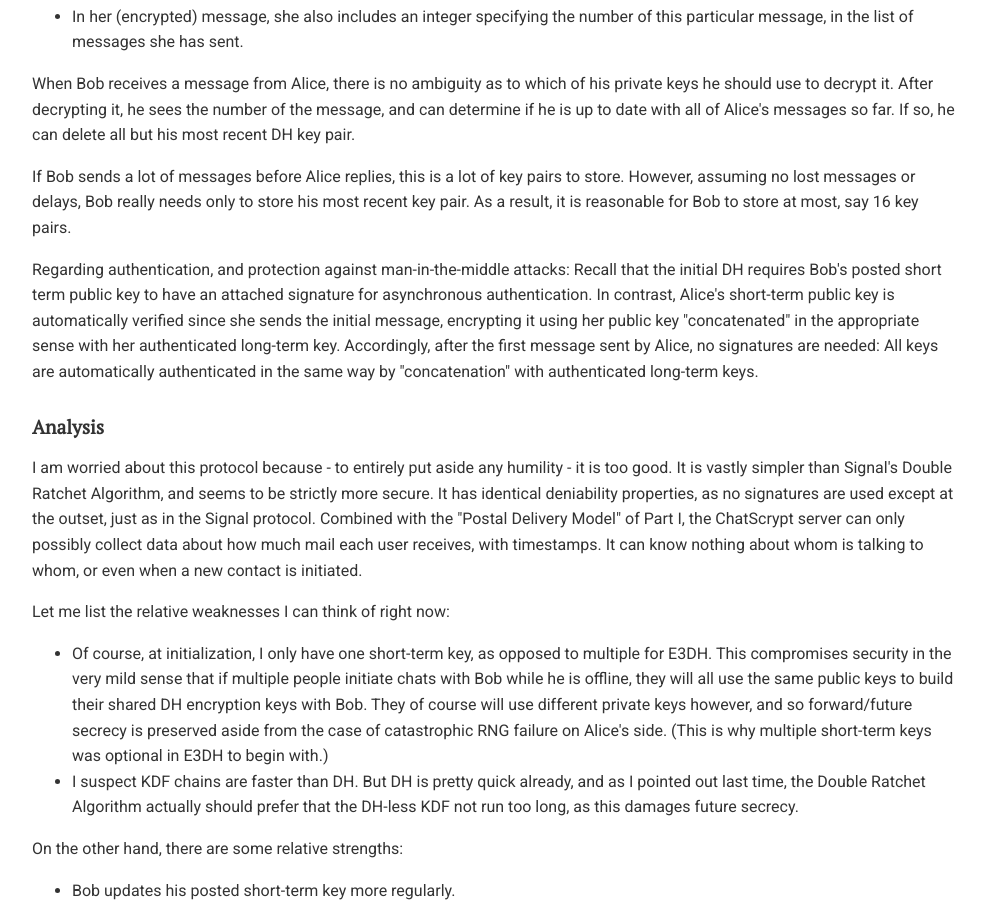
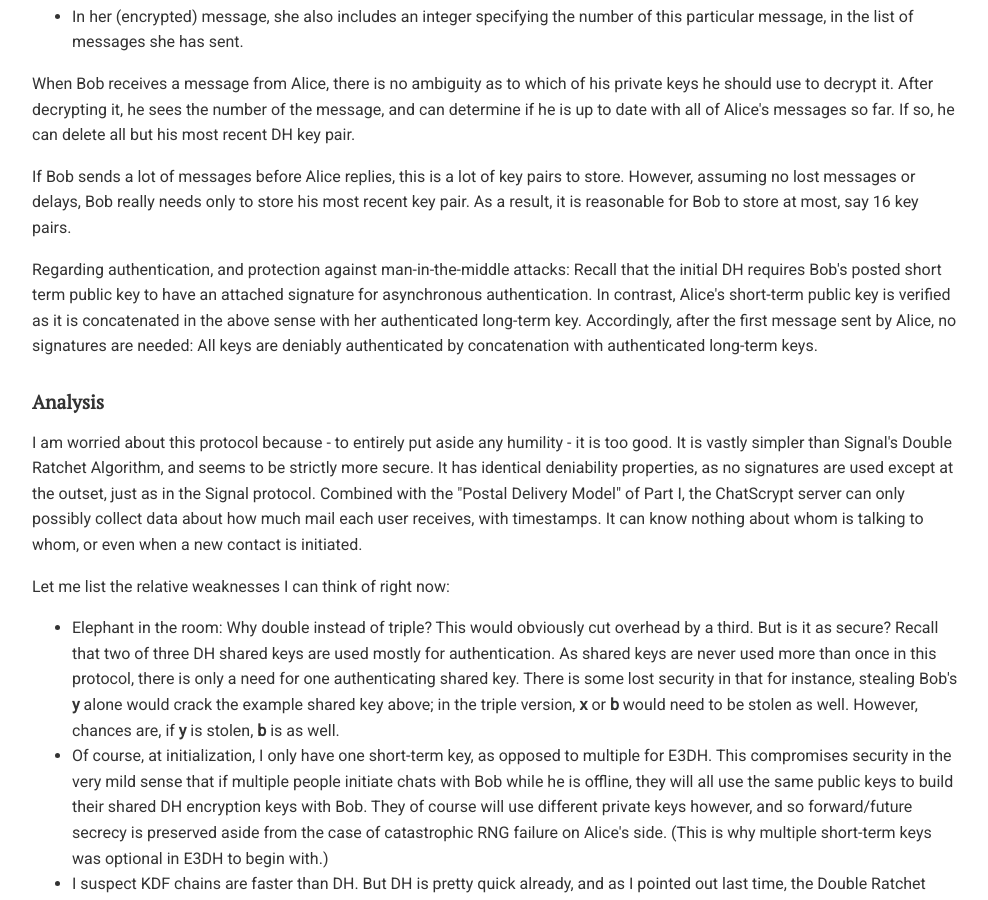
Before and after one commit to chatscrypt/chatscrypt.github.io, a Jekyll site: the page built from _posts/2020-01-21-the-chatscrypt-architecture-part-ii-repeated-triple-diffie-hellman.html, in a window 1280 px wide and 900 px high, scrolled down 999 px. Shown: the whole window, without its empty margins (143-1131 px from the left). Built offline with Jekyll 4.4.1, drawn with Linux system fonts in a browser that asks for light colours; comment, search, counter and statistics services are not loaded.

Commit message:
Update 2020-01-21-the-chatscrypt-architecture-part-ii-repeated-triple-diffie-hellman.html

```diff
--- a/_posts/2020-01-21-the-chatscrypt-architecture-part-ii-repeated-triple-diffie-hellman.html
+++ b/_posts/2020-01-21-the-chatscrypt-architecture-part-ii-repeated-triple-diffie-hellman.html
@@ -46,7 +46,7 @@
 
  <p>If Bob sends a lot of messages before Alice replies, this is a lot of key pairs to store. However, assuming no lost messages or delays, Bob really needs only to store his most recent key pair. As a result, it is reasonable for Bob to store at most, say 16 key pairs.
 
-<p> Regarding authentication, and protection against man-in-the-middle attacks: Recall that the initial DH requires Bob's posted short term public key to have an attached signature for asynchronous authentication. In contrast, Alice's short-term public key is automatically verified since she sends the initial message, encrypting it using her public key "concatenated" in the appropriate sense with her authenticated long-term key. Accordingly, after the first message sent by Alice, no signatures are needed: All keys are automatically authenticated in the same way by "concatenation" with authenticated long-term keys.
+<p> Regarding authentication, and protection against man-in-the-middle attacks: Recall that the initial DH requires Bob's posted short term public key to have an attached signature for asynchronous authentication. In contrast, Alice's short-term public key is verified as it is concatenated in the above sense with her authenticated long-term key. Accordingly, after the first message sent by Alice, no signatures are needed: All keys are deniably authenticated by concatenation with authenticated long-term keys.
 
 
 <h2>Analysis</h2>
@@ -55,6 +55,8 @@
 
 <p>Let me list the relative weaknesses I can think of right now:
 <ul>
+  <li>Elephant in the room: Why double instead of triple? This would obviously cut overhead by a third. But is it as secure? Recall that two of three DH shared keys are used mostly for authentication. As shared keys are never used more than once in this protocol, there is only a need for one authenticating shared key. There is some lost security in that for instance, stealing Bob's <b>y</b> alone would crack the example shared key above; in the triple version, <b>x</b> or <b>b</b> would need to be stolen as well. However, chances are, if <b>y</b> is stolen, <b>b</b> is as well.
+
 <li> Of course, at initialization, I only have one short-term key, as opposed to multiple for E3DH. This compromises security in the very mild sense that if multiple people initiate chats with Bob while he is offline, they will all use the same public keys to build their shared DH encryption keys with Bob. They of course will use different private keys however, and so forward/future secrecy is preserved aside from the case of catastrophic RNG failure on Alice's side. (This is why multiple short-term keys was optional in E3DH to begin with.)
 
 <li>I suspect KDF chains are faster than DH. But DH is pretty quick already, and as I pointed out last time, the Double Ratchet Algorithm actually should prefer that the DH-less KDF not run too long, as this damages future secrecy.
```
